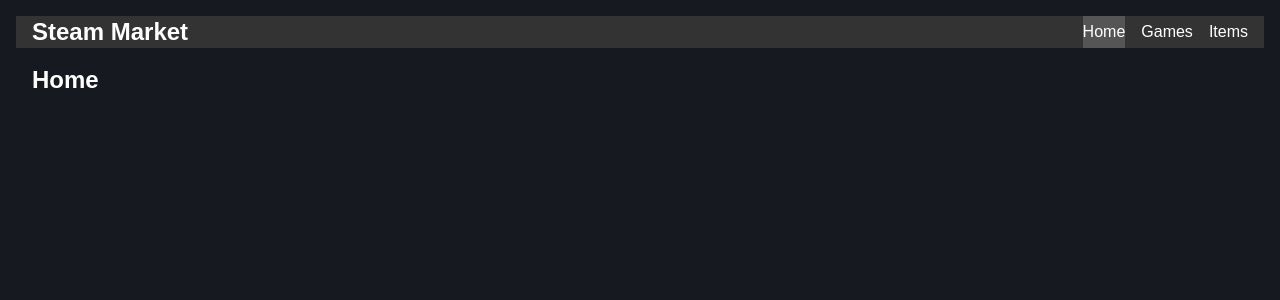
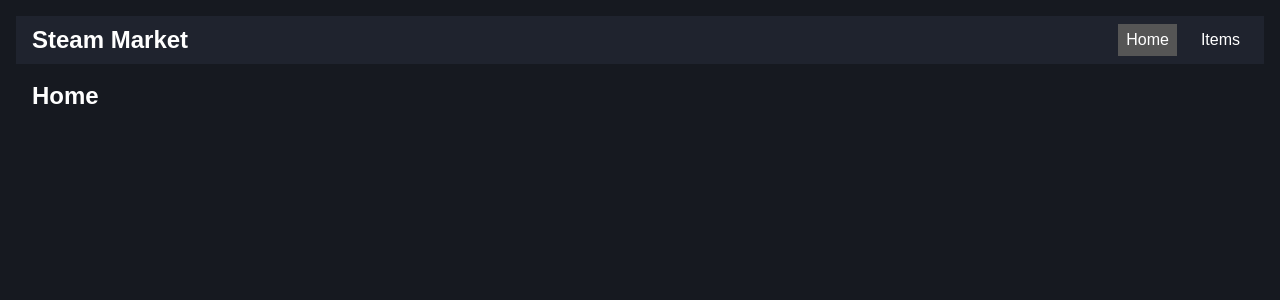
Before and after one commit to Laskos-p/steam_market_stats, a React (Vite) app in the folder ui/: page / in a window 1280 px wide. Shown: the top 300 px of the page. Built offline with nearby package versions, Linux system fonts and the light colour scheme; the HTML template or start-up script is replaced by a standard one; a web font is replaced by a local one.

Commit message:
Refactor Navbar component styling

```diff
--- a/ui/src/components/Navbar.tsx
+++ b/ui/src/components/Navbar.tsx
@@ -3,16 +3,17 @@
 
 const Navbar = () => {
   return (
-    <nav className="sticky top-0 flex justify-between bg-[#333] px-4 text-white">
-      <Link to="/">
-        <h1>Steam Market</h1>
-      </Link>
-      <ul className="flex gap-4">
-        <CustomLink to="/">Home</CustomLink>
-        <CustomLink to="/games">Games</CustomLink>
-        <CustomLink to="/items">Items</CustomLink>
-      </ul>
-    </nav>
+    <header className="sticky top-0 flex justify-between bg-primary px-4 py-2 ring-[1rem] ring-secondary">
+      <h1>
+        <Link to="/">Steam Market</Link>
+      </h1>
+      <nav>
+        <ul className="flex h-full gap-4">
+          <CustomLink to="/">Home</CustomLink>
+          <CustomLink to="/items">Items</CustomLink>
+        </ul>
+      </nav>
+    </header>
   );
 };
 
@@ -20,7 +21,12 @@
   const resolvedPath = useResolvedPath(to);
   const isActive = useMatch({ path: resolvedPath.pathname, end: true });
   return (
-    <li className={clsx("hover:bg-[#777]", isActive && "bg-[#555]")}>
+    <li
+      className={clsx(
+        "px-2 focus-within:bg-[#777] hover:bg-[#777]",
+        isActive && "bg-[#555]",
+      )}
+    >
       <Link
         to={to}
         {...props}
```
